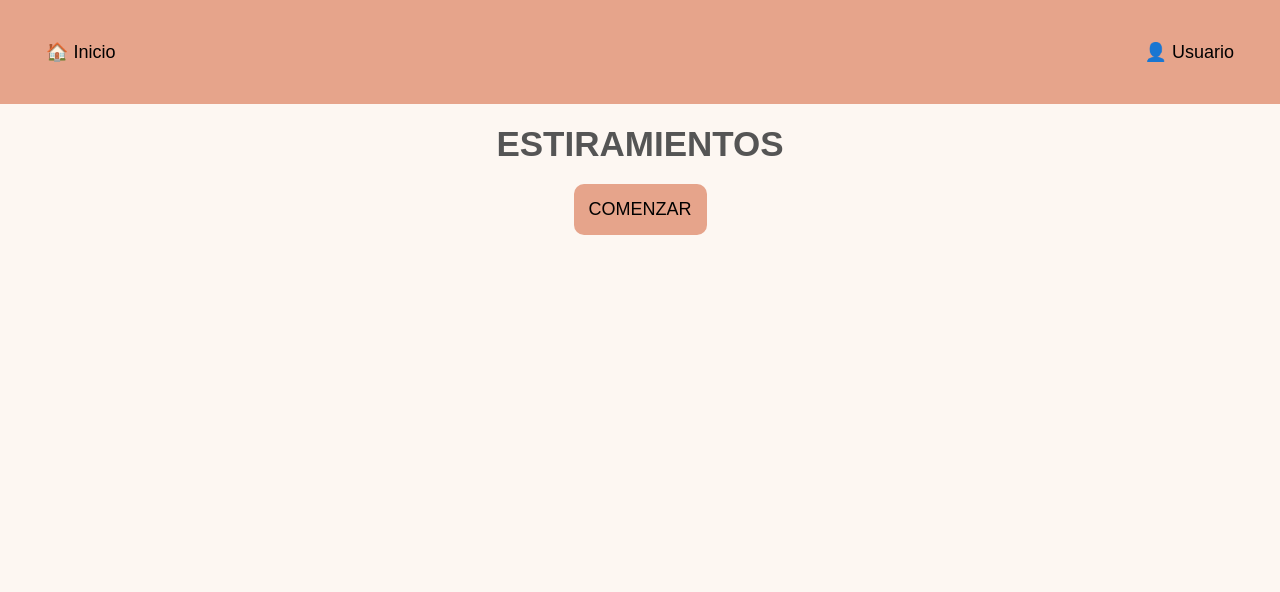
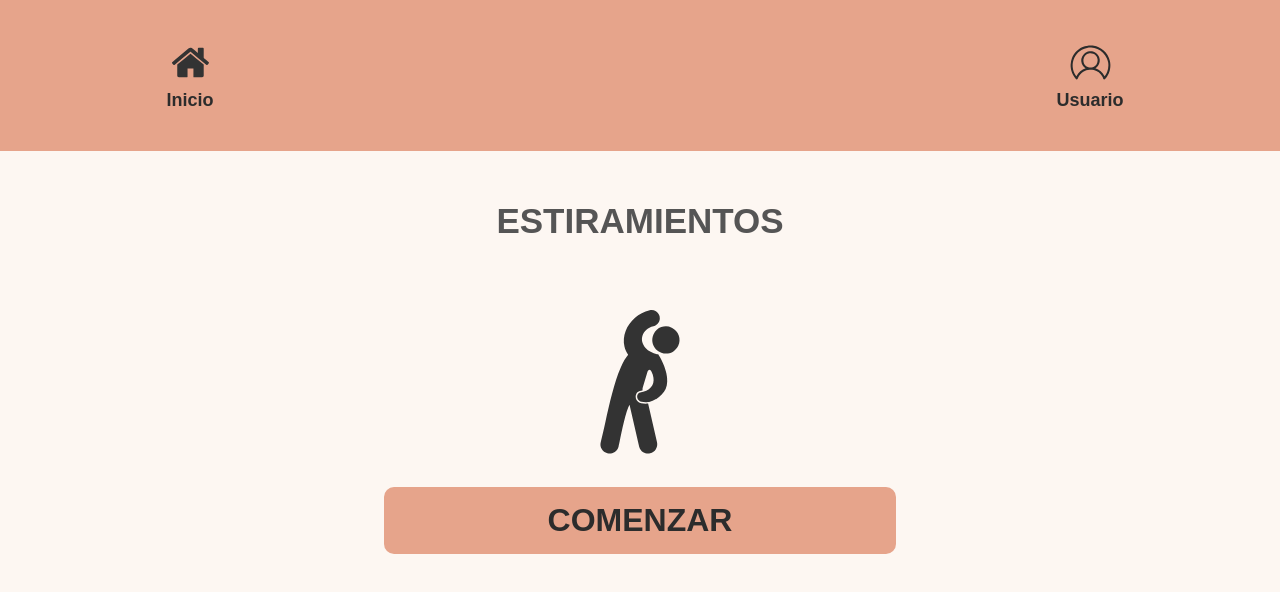
Before and after one commit to MagicOso1412/Machtia-Ollin, a plain HTML site: page src/estiramientos.html in a window 1280 px wide. Drawn offline with Linux system fonts and the light colour scheme.

Commit message:
Vistas principales terminadas.

```diff
--- a/css/styles.css
+++ b/css/styles.css
@@ -27,6 +27,7 @@ nav{
     border: none;
     font-size: 18px;
     cursor: pointer;
+	color: #2c2c2c;
 }
 .title {
             font-size: 35px;
@@ -36,18 +37,21 @@ nav{
             margin-top: 20px;
         }
 .subtitle {
+	margin: 50px 0px;
             font-size: 35px;
             font-weight: bold;
             color: #555;
         }
 .start-button {
-            background-color: #e6a48b;
-            border: none;
-            padding: 15px;
-            font-size: 18px;
-            cursor: pointer;
-            border-radius: 10px;
-            margin-top: 20px;
+	background-color: #e6a48b;
+	border: none;
+    padding: 15px 0px;
+    width: 40%;
+	font-size: 200%;
+	cursor: pointer;
+	border-radius: 10px;
+	font-weight: bold;
+	color: #2c2c2c;
         }
 .options {
             margin-top: 20px;
@@ -73,8 +77,9 @@ nav{
             color: #555;
         }
 .icons{
-	width: 20%;
-	height: 20%;
+	width: 15%;
+	height: 15%;
+	color: #2c2c2c2c;
 }
 .user-icon {
 	font-weight: bold;
--- a/src/estiramientos.html
+++ b/src/estiramientos.html
@@ -7,14 +7,27 @@
     <link rel="stylesheet" href="../css/styles.css">
 </head>
 <body>
-    <header>
-        <button class="nav-button">🏠 Inicio</button>
-        <button class="nav-button">👤 Usuario</button>
+     <header>
+        <a href="index.html" class="nav-button">
+			<img src="../icons/home.svg" class="icons">
+			<center>
+				Inicio
+			</center>
+		</a>
+        <a href="" class="nav-button">
+			<img src="../icons/users-n.svg" class="icons">
+			<center>Usuario</center>
+		</a>
     </header>
     <main>
         <section class="exercise-section">
             <div class="subtitle">ESTIRAMIENTOS</div>
-            <button class="start-button">COMENZAR</button>
+			<center><img src="../icons/excersisef.svg" class="icons"></center>
+            <button class="start-button">
+				<center>
+				COMENZAR
+				</center>
+			</button>
         </section>
     </main>
 </body>
```
Also changed, not shown: src/mente.html (+22 -4 lines), icons/breath.svg (added), icons/users-n.svg (added).
